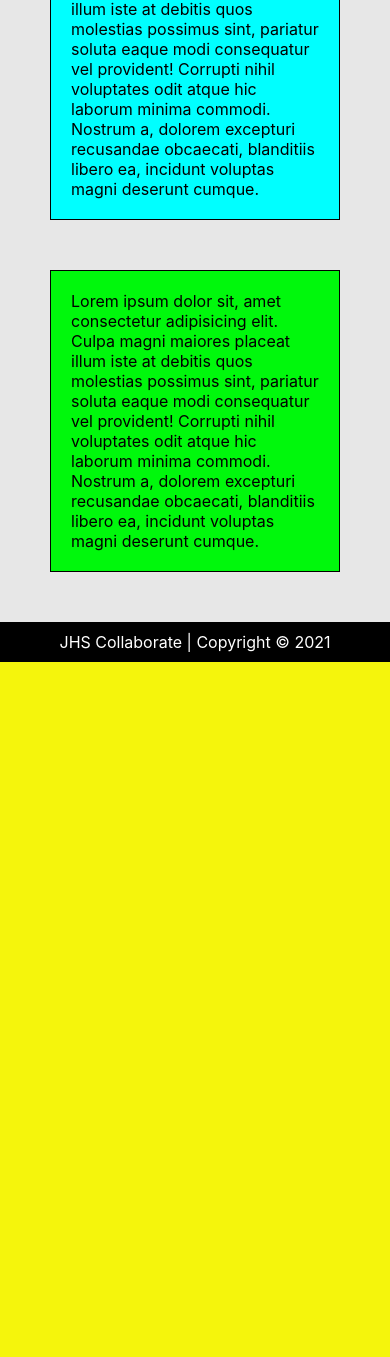
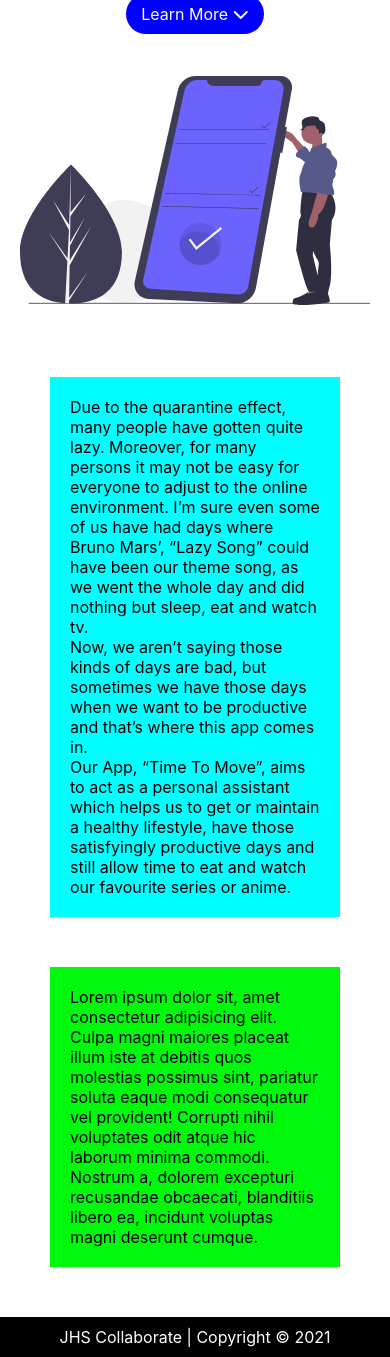
Before and after one commit to S-TJones/T.M.A.-Web-Application, a Python web app: template app/templates/base.html in a window 390 px wide; the page is wider, and only the part inside the window is pictured. Shown: the part 672-2029 px from the top of that part. Before the commit the page ends 1334 px from the top of that part, so only its background shows below. Run offline with Jinja, Linux system fonts and the light colour scheme; the template is opened without the code that fills it, so the values that code supplies are empty; some libraries are stand-ins or nearby versions.

Commit message:
Worked on the Mobile Responsiveness
Worked on a lot of stuff. But I am mostly satisfied with what I've accomplished. The header may need some extra work though, but I'll handle it after I sort out the routes.

```diff
--- a/app/static/css/base.css
+++ b/app/static/css/base.css
@@ -17,9 +17,9 @@
 
 /* Body Section */
 body {
-  height: 100vh;
-  width: 100vw;
-  background-color: var(--background-color);
+  min-height: 100vh;
+  max-width: 100vw;
+  background-color: var(--white);
   color: var(--black);
   font-family: -apple-system, BlinkMacSystemFont, "Segoe UI", Roboto, Oxygen,
     Ubuntu, Cantarell, "Open Sans", "Helvetica Neue", sans-serif;
@@ -28,14 +28,23 @@ body {
 
 /* Header Section */
 header {
-  height: 60px;
+  height: 80px;
+  padding: 0px 50px;
   display: flex;
   flex-direction: row;
   align-items: center;
-  padding: 0px 20px;
+  border-bottom: solid 5px rgba(0, 0, 0, 0.05);
 }
 
 /* Other Styles in the Header */
+header nav {
+  margin-left: auto;
+}
+
+header ul {
+  display: flex;
+}
+
 header li {
   list-style: none;
 }
@@ -45,78 +54,80 @@ header a {
   padding: 5px 10px;
 }
 
-header nav {
-  margin-left: auto;
-}
-
-header ul {
-  display: flex;
-}
-
 /* Main Section */
 main {
-  min-height: calc(100vh - calc(100px));
+  min-height: calc(100vh - calc(120px));
+  width: 100%;
 }
 
 /* Other Styles in the Main */
 #main-content {
   height: fit-content;
-  background-color: var(--primary-color);
   display: grid;
   grid-template-columns: auto auto;
   grid-template-rows: auto;
 }
 
+.top {
+  display: flex;
+  flex-direction: column;
+  align-items: center;
+}
+
 .left,
-.right,
 #about-app,
 #reviews {
   margin: 50px;
   padding: 20px;
-  border: solid 1px var(--black);
 }
 
 .left {
   display: grid;
   grid-template-columns: auto;
-  grid-template-rows: auto auto;
+  grid-template-rows: auto auto auto;
+  padding-bottom: 0px;
+  margin-right: 20px;
 }
 
 .left h1 {
   font-weight: bold;
   font-size: 3rem;
   line-height: 0.9em;
+  text-align: center;
 }
 
-.prompt {
-  margin: 30px 0px;
-  font-size: 1.5rem;
+.right {
+  margin-right: 50px;
+  padding: 20px;
 }
 
 .right img {
-  padding: 5px;
-  border: solid 1px red;
+  width: 100%;
+  height: 100%;
 }
 
 .base {
   height: 80px;
-  min-width: 300px;
-  margin-top: 10px;
-  border: solid 1px green;
-  column-count: 2;
+  /* min-width: fit-content; */
+  margin-top: 30px;
+  border-top: solid 1px var(--background-color);
+  border-bottom: solid 1px var(--background-color);
   display: flex;
   align-items: center;
-  justify-content: space-between;
+  justify-content: center;
 }
 
 .base p {
   font-weight: bold;
-  margin-right: 10px;
+  font-size: larger;
+  margin: 0px 15px 0px 10px;
+  text-align: center;
 }
 
 .base > img {
   width: 150px;
   height: 150px;
+  margin-right: 10px;
   cursor: pointer;
 }
 
@@ -147,3 +158,63 @@ footer > p {
 .special {
   color: var(--complement-color);
 }
+
+.in-out {
+  padding-right: 0px;
+}
+
+.prompt {
+  max-width: 550px;
+  margin: 30px auto;
+  padding: 0px auto;
+  font-size: 1.5rem;
+}
+
+.catch-phrase {
+  font-style: italic;
+  font-size: 1.4rem;
+  margin: 0px auto;
+  padding: 0px auto;
+  text-align: center;
+}
+
+.learn-more {
+  text-decoration: none;
+  color: var(--white);
+  background-color: blue;
+  padding: 10px 15px;
+  border-radius: 20px;
+  margin: 30px auto 0px auto;
+}
+
+/* Media Queries */
+@media screen and (max-width: 800px) {
+  #main-content {
+    display: grid;
+    grid-template-columns: auto;
+    grid-template-rows: auto auto;
+  }
+
+  .right {
+    /* display: none; */
+    margin: 0px auto;
+  }
+
+  .right img {
+    max-width: 400px;
+    max-height: 400px;
+  }
+
+  .left {
+    max-width: 600px;
+    margin: 10px auto 20px auto;
+  }
+
+  .prompt {
+    padding: 0px 20px;
+  }
+
+  .catch-phrase {
+    padding: 0px 40px;
+  }
+}
--- a/app/templates/base.html
+++ b/app/templates/base.html
@@ -8,6 +8,7 @@
     <title>Task-Management-App</title>
 
     <link rel="stylesheet" type="text/css" href="../static/css/base.css">
+    <script src="https://kit.fontawesome.com/238a67abd4.js" crossorigin="anonymous"></script>
 </head>
 <body>
     <header>
@@ -17,8 +18,8 @@
             <ul>
                 <li><a href="#">Home</a></li>
                 <li><a href="#">About</a></li>
-                <li><a href="#">Login</a></li>
-                <li><a href="#">Sign Up</a></li>
+                <li><a class="in-out" href="#">Login</a></li>
+                <li><a class="in-out" href="#">Sign Up</a></li>
             </ul>
         </nav>
     </header>
@@ -29,7 +30,12 @@
             <div class="left">
                 <div class="top">
                     <h1>Join the <span class="special">T.M.A.</span> Community</h1>
-                    <p class="prompt">Keep up with all the tasks you need to get done.</p>
+                    <p class="prompt">
+                        Any person whose large part of their work day is consumed by managing simple tasks can opt for "Time To Move".
+                    </p>
+                    <p class="catch-phrase">
+                        Keep up with all the tasks you need to get done.
+                    </p>
                 </div>
 
                 <div class="base">
@@ -37,17 +43,28 @@
                     <img src="../static/images/google-play-icon-transparent-6.png" alt="Google Play Button">
                 </div>
 
+                <a href="#about-app" class="learn-more">
+                    Learn More
+                    <i class="fas fa-chevron-down"></i>
+                </a>
+
             </div>
 
             <div class="right">
-                <img src="#" alt="Image of users using the Task-Management-App">
+                <img src="../static/images/undraw_chore_list_iof3.svg" alt="Image of users using the Task-Management-App">
             </div>
 
         </section>
 
         <section id="about-app">
             <p>
-                Lorem ipsum dolor sit, amet consectetur adipisicing elit. Culpa magni maiores placeat illum iste at debitis quos molestias possimus sint, pariatur soluta eaque modi consequatur vel provident! Corrupti nihil voluptates odit atque hic laborum minima commodi. Nostrum a, dolorem excepturi recusandae obcaecati, blanditiis libero ea, incidunt voluptas magni deserunt cumque.
+                Due to the quarantine effect, many people have gotten quite lazy. Moreover, for many persons it may not be easy for everyone to adjust to the online environment. I’m sure even some of us  have had days where Bruno Mars’, “Lazy Song” could have been our theme song, as we went the whole day and did nothing but sleep, eat and watch tv.
+            </p>
+            <p>
+                Now, we aren’t saying those kinds of days are bad, but sometimes we have those days when we want to be productive and that’s where this app comes in.
+            </p>
+            <p>
+                Our App, “Time To Move”, aims to act as a personal assistant which helps us to get or maintain a healthy lifestyle, have those satisfyingly productive days and still allow time to eat and watch our favourite series or anime.
             </p>
         </section>
 
```
Also changed, not shown: app/static/images/undraw_Chatting_re_j55r.svg (added), app/static/images/undraw_chore_list_iof3.svg (added), app/static/images/undraw_collaborators_prrw.svg (added), app/static/images/undraw_modern_design_v3wv.svg (added), app/static/images/undraw_progressive_app_m9ms.svg (added).
